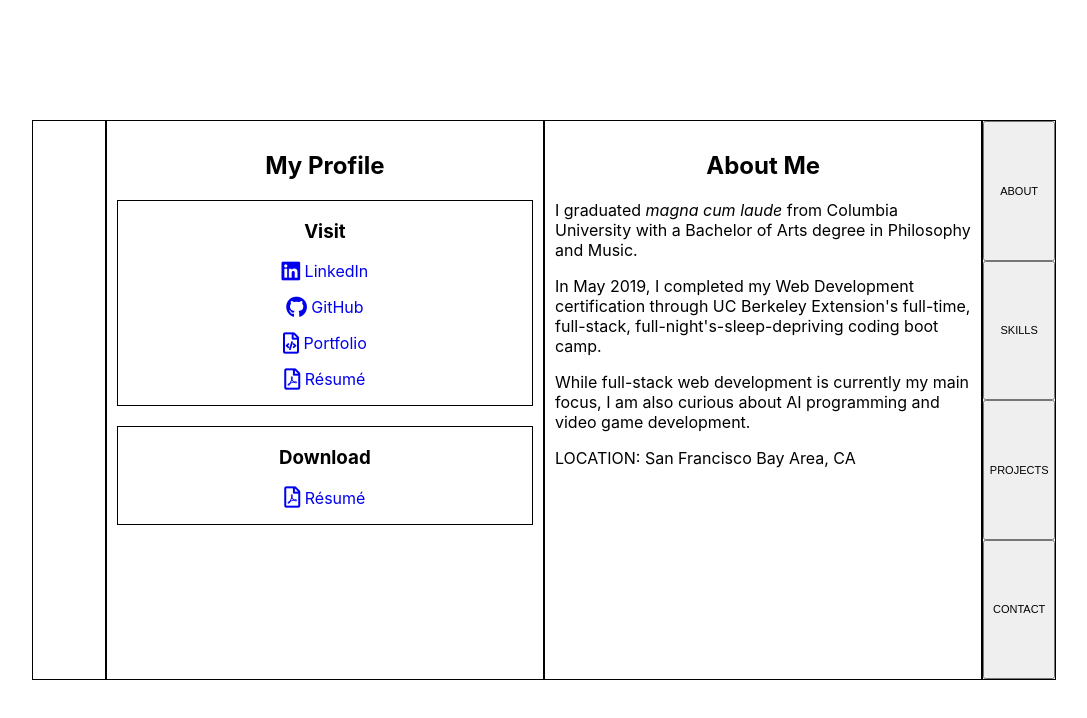
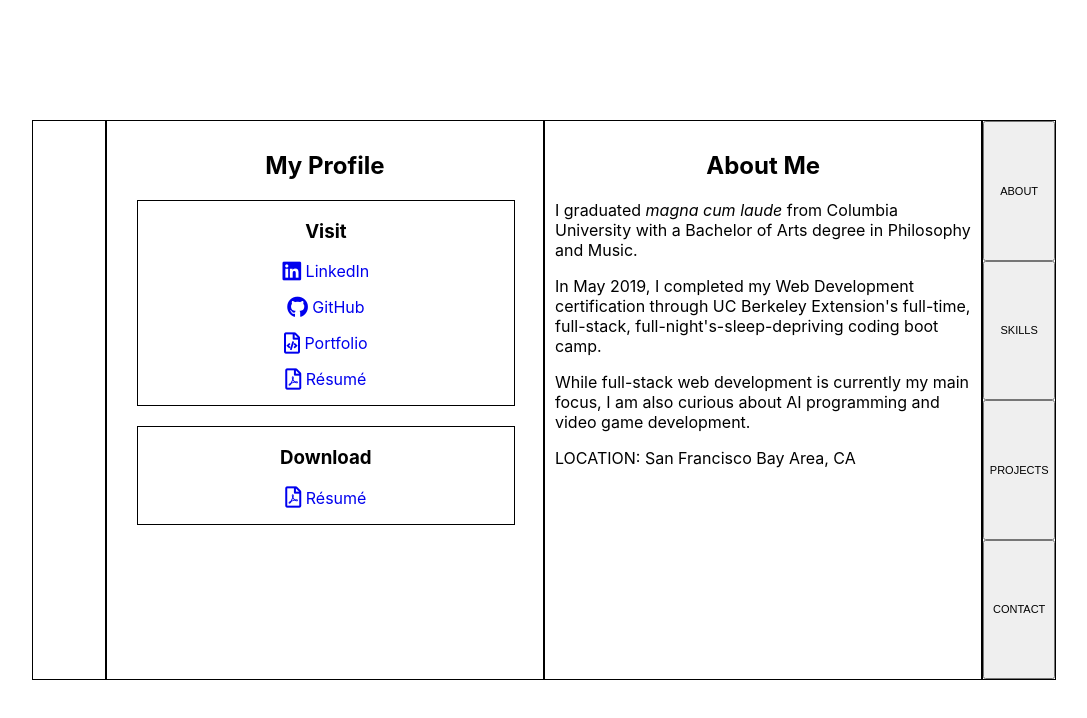
Before and after one commit to MacCabe1888/Professional-Portfolio, a React (Create React App) app: page /#/ in a window 1280 px wide. Shown: the top 718 px of the page, without its empty margins (96-1183 px from the left). Built offline with nearby package versions, Linux system fonts and the light colour scheme.

Commit message:
made image circular via border-radius property, adjusted width and margins

```diff
--- a/src/components/About/style.css
+++ b/src/components/About/style.css
@@ -1,3 +1,18 @@
-section#download {
-  margin-top: 19.92px;
+section#cam-mac {
+  margin-bottom: 10px;
 }
+
+h1.name {
+  font-size: 2em;
+}
+
+.bio-img {
+  width: 50%;
+  border-radius: 50%;
+  margin-bottom: 19.92px;
+}
+
+section#visit, section#download {
+  width: calc(100% - 39.84px);
+  margin: 0 19.92px 19.92px 19.92px;
+}
```
